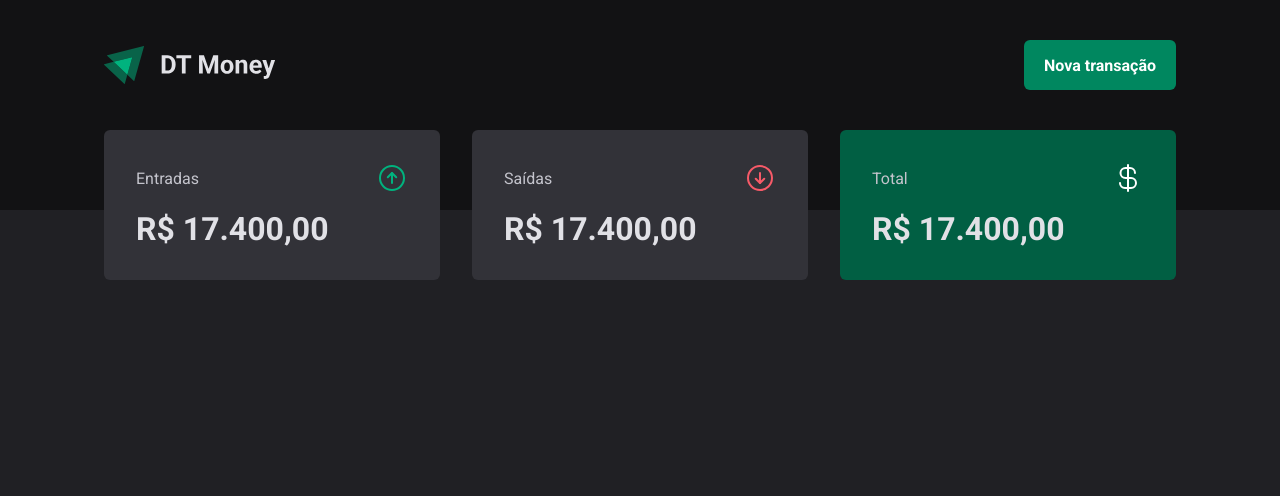
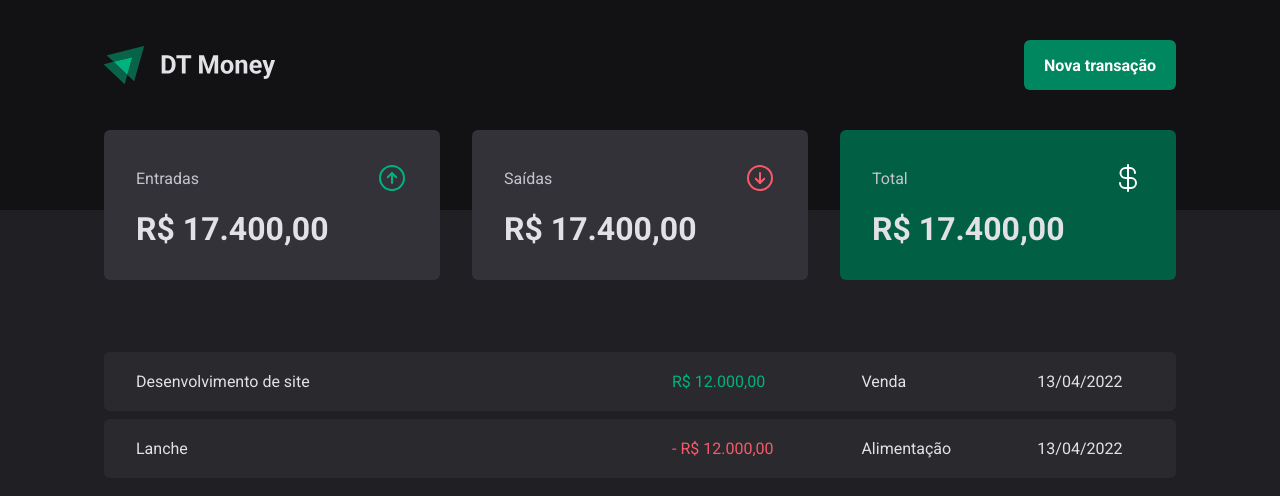
Before and after one commit to leotheodoro/dt-money, a React (Vite) app: page / in a window 1280 px wide. Shown: the top 496 px of the page. Built offline with nearby package versions, Linux system fonts and the light colour scheme.

Commit message:
:sparkles: Transactions Table Component

```diff
--- a/src/pages/Transactions/index.tsx
+++ b/src/pages/Transactions/index.tsx
@@ -1,11 +1,42 @@
 import { Header } from '../../components/Header'
 import { Summary } from '../../components/Summary'
+
+import {
+  PriceHighlight,
+  TransactionsContainer,
+  TransactionsTable,
+} from './styles'
 
 export function Transaction() {
   return (
     <div>
       <Header />
       <Summary />
+
+      <TransactionsContainer>
+        <TransactionsTable>
+          <tbody>
+            <tr>
+              <td width="50%">Desenvolvimento de site</td>
+              <td>
+                <PriceHighlight variant="income">R$ 12.000,00</PriceHighlight>
+              </td>
+              <td>Venda</td>
+              <td>13/04/2022</td>
+            </tr>
+            <tr>
+              <td width="50%">Lanche</td>
+              <td>
+                <PriceHighlight variant="outcome">
+                  - R$ 12.000,00
+                </PriceHighlight>
+              </td>
+              <td>Alimentação</td>
+              <td>13/04/2022</td>
+            </tr>
+          </tbody>
+        </TransactionsTable>
+      </TransactionsContainer>
     </div>
   )
 }
--- a/src/pages/Transactions/styles.ts
+++ b/src/pages/Transactions/styles.ts
@@ -1 +1,41 @@
 import styled from 'styled-components'
+
+export const TransactionsContainer = styled.main`
+  width: 100%;
+  max-width: 1120px;
+  margin: 4rem auto 0;
+  padding: 0 1.5rem;
+`
+
+export const TransactionsTable = styled.table`
+  width: 100%;
+  border-collapse: separate;
+  border-spacing: 0 0.5rem;
+  margin-top: 1.5rem;
+
+  td {
+    padding: 1.25rem 2rem;
+    background-color: ${(props) => props.theme['gray-700']};
+
+    &:first-child {
+      border-top-left-radius: 6px;
+      border-bottom-left-radius: 6px;
+    }
+
+    &:last-child {
+      border-top-right-radius: 6px;
+      border-bottom-right-radius: 6px;
+    }
+  }
+`
+
+interface PriceHighlightProps {
+  variant: 'income' | 'outcome'
+}
+
+export const PriceHighlight = styled.span<PriceHighlightProps>`
+  color: ${(props) =>
+    props.variant === 'income'
+      ? props.theme['green-300']
+      : props.theme['red-300']};
+`
```
